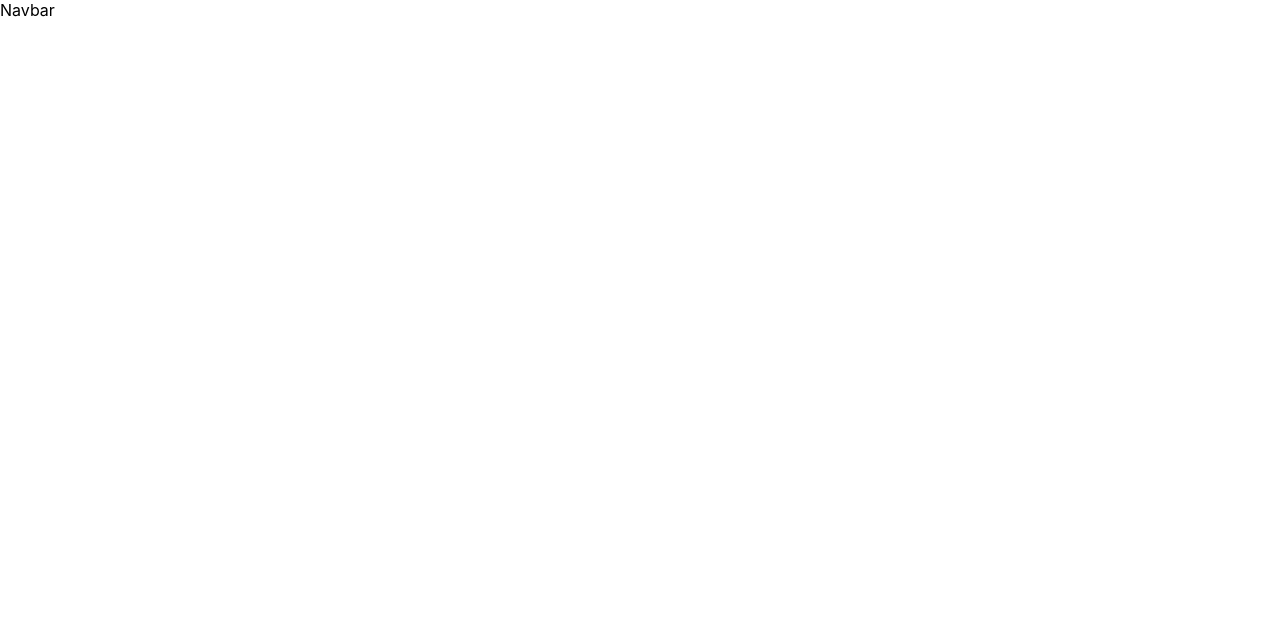
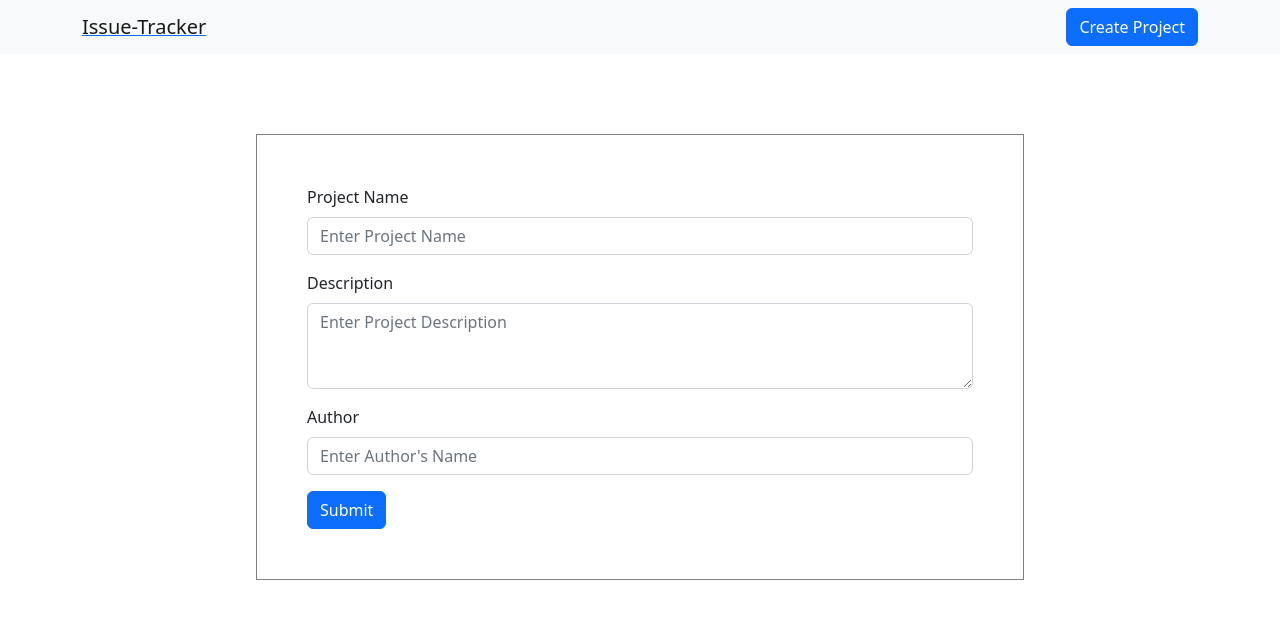
Before and after one commit to suyash-mankar/issue-tracker, a React (Create React App) app in the folder issue_tracker_frontend/: page /project/create in a window 1280 px wide. Before the commit this address had no page. Shown: the top 618 px of the page. Built offline with nearby package versions, Linux system fonts and the light colour scheme.

Commit message:
setup create project functionality

```diff
--- a/issue_tracker_frontend/package.json
+++ b/issue_tracker_frontend/package.json
@@ -7,7 +7,9 @@
     "@testing-library/jest-dom": "^5.16.5",
     "@testing-library/react": "^13.4.0",
     "@testing-library/user-event": "^13.5.0",
+    "bootstrap": "^5.2.2",
     "react": "^18.2.0",
+    "react-bootstrap": "^2.6.0",
     "react-dom": "^18.2.0",
     "react-router-dom": "^6.4.3",
     "react-scripts": "5.0.1",
--- a/issue_tracker_frontend/src/components/App.js
+++ b/issue_tracker_frontend/src/components/App.js
@@ -1,14 +1,14 @@
 import { BrowserRouter as Router, Routes, Route } from "react-router-dom";
-import { useState, useEffect } from "react";
-import { Home } from "../pages";
-import { Navbar } from "./";
+import { Home, CreateProject } from "../pages";
+import { NavbarComp } from "./";
 
 function App() {
   return (
     <Router>
-      <Navbar />
+      <NavbarComp />
       <Routes>
         <Route path="/" element={<Home />} />} />
+        <Route path="/project/create" element={<CreateProject />} />} />
       </Routes>
     </Router>
   );
--- a/issue_tracker_frontend/src/components/Navbar.js
+++ b/issue_tracker_frontend/src/components/Navbar.js
@@ -1,7 +1,24 @@
 import React from "react";
+import Button from "react-bootstrap/Button";
+import Container from "react-bootstrap/Container";
+import Navbar from "react-bootstrap/Navbar";
+import { Link } from "react-router-dom";
 
-function Navbar() {
-  return <div>Navbar</div>;
+function NavbarComp() {
+  return (
+    <Navbar bg="light" expand="lg">
+      <Container>
+        <Link to="/">
+          <Navbar.Brand> Issue-Tracker </Navbar.Brand>
+        </Link>
+        <Navbar.Toggle aria-controls="basic-navbar-nav" />
+        <Navbar.Collapse id="basic-navbar-nav"></Navbar.Collapse>
+        <Link to="/project/create">
+          <Button> Create Project</Button>
+        </Link>
+      </Container>
+    </Navbar>
+  );
 }
 
-export default Navbar;
+export default NavbarComp;
--- a/issue_tracker_frontend/src/components/index.js
+++ b/issue_tracker_frontend/src/components/index.js
@@ -1,3 +1,3 @@
-import Navbar from "./Navbar";
+import NavbarComp from "./Navbar";
 
-export { Navbar };
+export { NavbarComp };
--- /dev/null
+++ b/issue_tracker_frontend/src/hooks.js
@@ -0,0 +1,14 @@
+import { useState } from 'react';
+
+export function useFormInput(initialValue){
+    const [value, setValue] = useState(initialValue);
+
+    function handleChange(e){
+        setValue(e.target.value);
+    }
+
+    return {
+        value,
+        onChange: handleChange
+    }
+}
--- a/issue_tracker_frontend/src/index.js
+++ b/issue_tracker_frontend/src/index.js
@@ -3,5 +3,8 @@ import ReactDOM from "react-dom/client";
 import "./index.css";
 import App from "./components/App";
 
+import 'bootstrap/dist/css/bootstrap.min.css';
+
+
 const root = ReactDOM.createRoot(document.getElementById("root"));
 root.render(<App />);
--- /dev/null
+++ b/issue_tracker_frontend/src/pages/CreateProject.js
@@ -0,0 +1,81 @@
+import React from "react";
+import Form from "react-bootstrap/Form";
+import Button from "react-bootstrap/Button";
+import styles from "../styles/createProject.module.css";
+import { useFormInput } from "../hooks";
+import { useNavigate } from "react-router-dom";
+
+function CreateProject() {
+  const navigate = useNavigate();
+
+  const name = useFormInput("");
+  const description = useFormInput("");
+  const author = useFormInput("");
+
+  const handleSubmit = async (e) => {
+    e.preventDefault();
+    const res = await fetch("/project/create", {
+      method: "POST",
+      headers: { "Content-Type": "application/json" },
+      body: JSON.stringify({
+        name: name.value,
+        description: description.value,
+        author: author.value,
+      }),
+    });
+
+    if (res.status === 200) {
+      console.log("form data successfully send from frontend");
+      return navigate("/");
+    }
+  };
+
+  return (
+    <div className={styles.outerContainer}>
+      <Form className={styles.form} onSubmit={handleSubmit}>
+        <Form.Group className="mb-3" controlId="formBasicEmail">
+          <Form.Label>Project Name</Form.Label>
+          <Form.Control
+            name="name"
+            value={name.value}
+            onChange={name.onChange}
+            type="text"
+            placeholder="Enter Project Name"
+            required
+          />
+        </Form.Group>
+
+        <Form.Group className="mb-3" controlId="exampleForm.ControlTextarea1">
+          <Form.Label>Description</Form.Label>
+          <Form.Control
+            name="description"
+            value={description.value}
+            onChange={description.onChange}
+            as="textarea"
+            rows={3}
+            placeholder="Enter Project Description"
+            required
+          />
+        </Form.Group>
+
+        <Form.Group className="mb-3" controlId="exampleForm.ControlInput1">
+          <Form.Label>Author</Form.Label>
+          <Form.Control
+            name="author"
+            value={author.value}
+            onChange={author.onChange}
+            type="text"
+            placeholder="Enter Author's Name"
+            required
+          />
+        </Form.Group>
+
+        <Button variant="primary" type="submit">
+          Submit
+        </Button>
+      </Form>
+    </div>
+  );
+}
+
+export default CreateProject;
--- a/issue_tracker_frontend/src/pages/index.js
+++ b/issue_tracker_frontend/src/pages/index.js
@@ -1,3 +1,4 @@
 import Home from "./Home";
+import CreateProject from "./CreateProject";
 
-export { Home };
+export { Home, CreateProject };
--- /dev/null
+++ b/issue_tracker_frontend/src/styles/createProject.module.css
@@ -0,0 +1,8 @@
+.outerContainer {
+  padding: 80px 20%;
+}
+
+.form {
+  border: 1px solid grey;
+  padding: 50px;
+}
```
Also changed, not shown: 1 other file (tests, documents, lock files or other folders).
